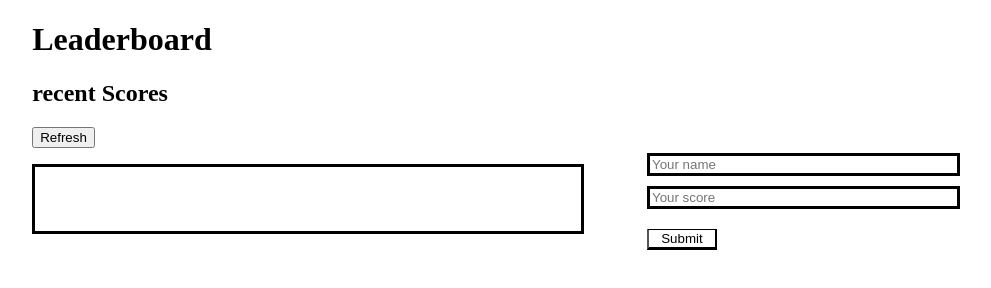
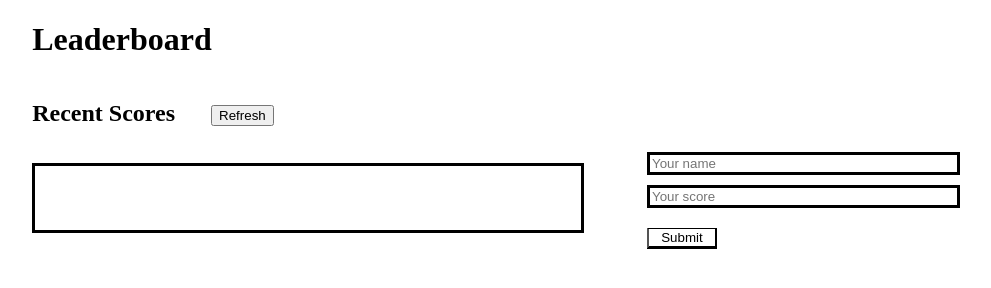
Before and after one commit to Zel-hub7/Leaderboard, a website built with webpack: page src/index.html in a window 1280 px wide. Shown: the whole page, without its empty margins (39-1030 px from the left). Built offline with nearby package versions, Linux system fonts and the light colour scheme.

Commit message:
modify files

```diff
--- a/src/index.html
+++ b/src/index.html
@@ -9,11 +9,13 @@
 </head>
 
 <body>
+    <h1 id="Leaderboard">Leaderboard</h1>
+    <div class="recent">
 
-    <div class="recent">
-        <h1>Leaderboard</h1>
-        <h2>recent Scores</h2>
-        <button id="refresh">Refresh</button>
+        <h2>Recent Scores</h2>
+
+            <button id="refresh">Refresh</button>
+
     </div>
     <div id='body'>
 
--- a/src/style.css
+++ b/src/style.css
@@ -11,6 +11,9 @@
   margin-right: 5%;
 
 
+}
+#Leaderboard {
+    margin-left: 5%;
 }
 #displayData {
   display: flex;
@@ -40,7 +43,14 @@
 }
 .recent {
     margin-left: 5%;
+    display: flex;
+    flex-direction: row;
+    column-gap: 3%;
 }
 .even {
     background-color: silver;
 }
+#refresh {
+ height: 50%;
+ margin-top: 25px;
+}
```
